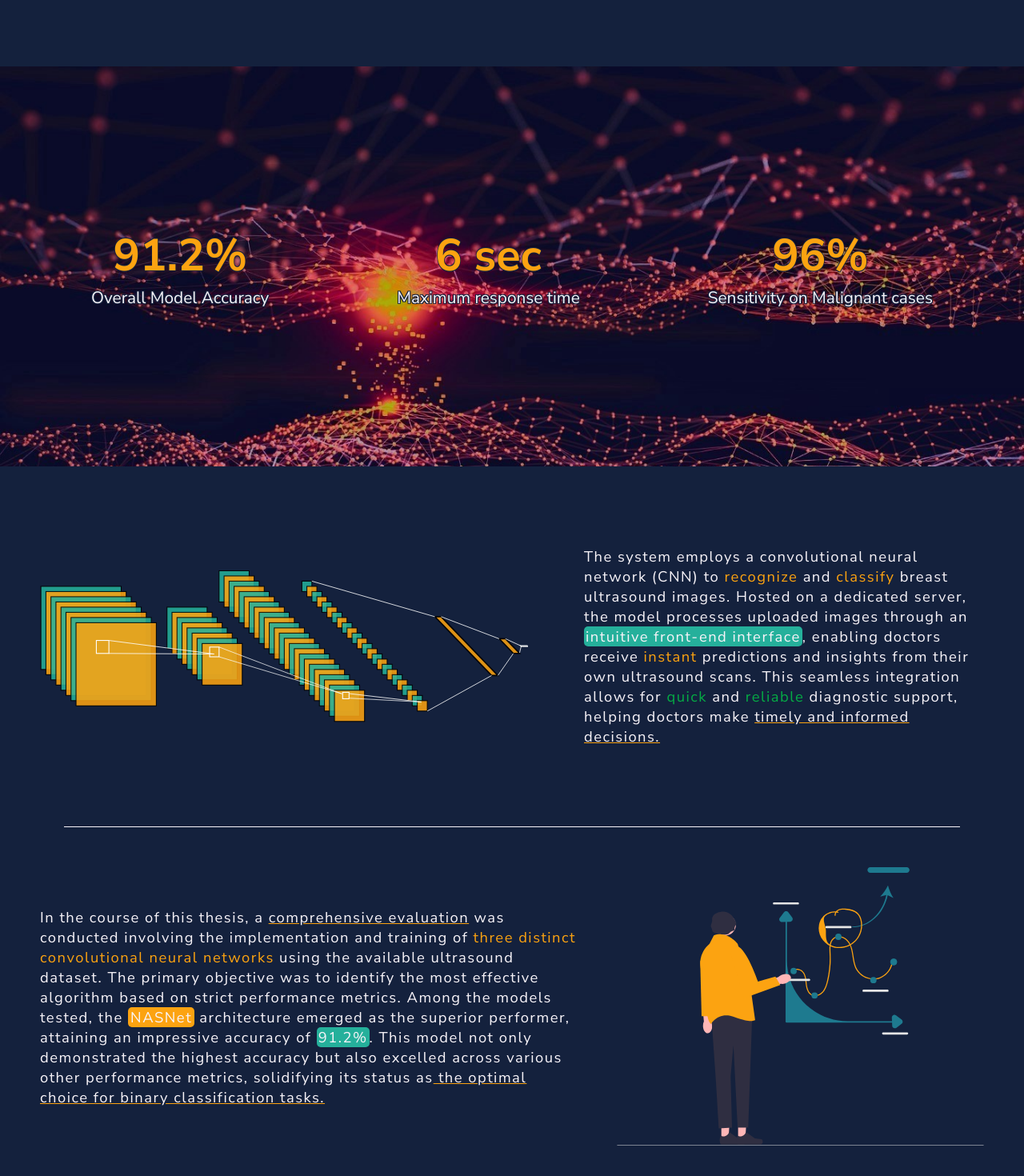
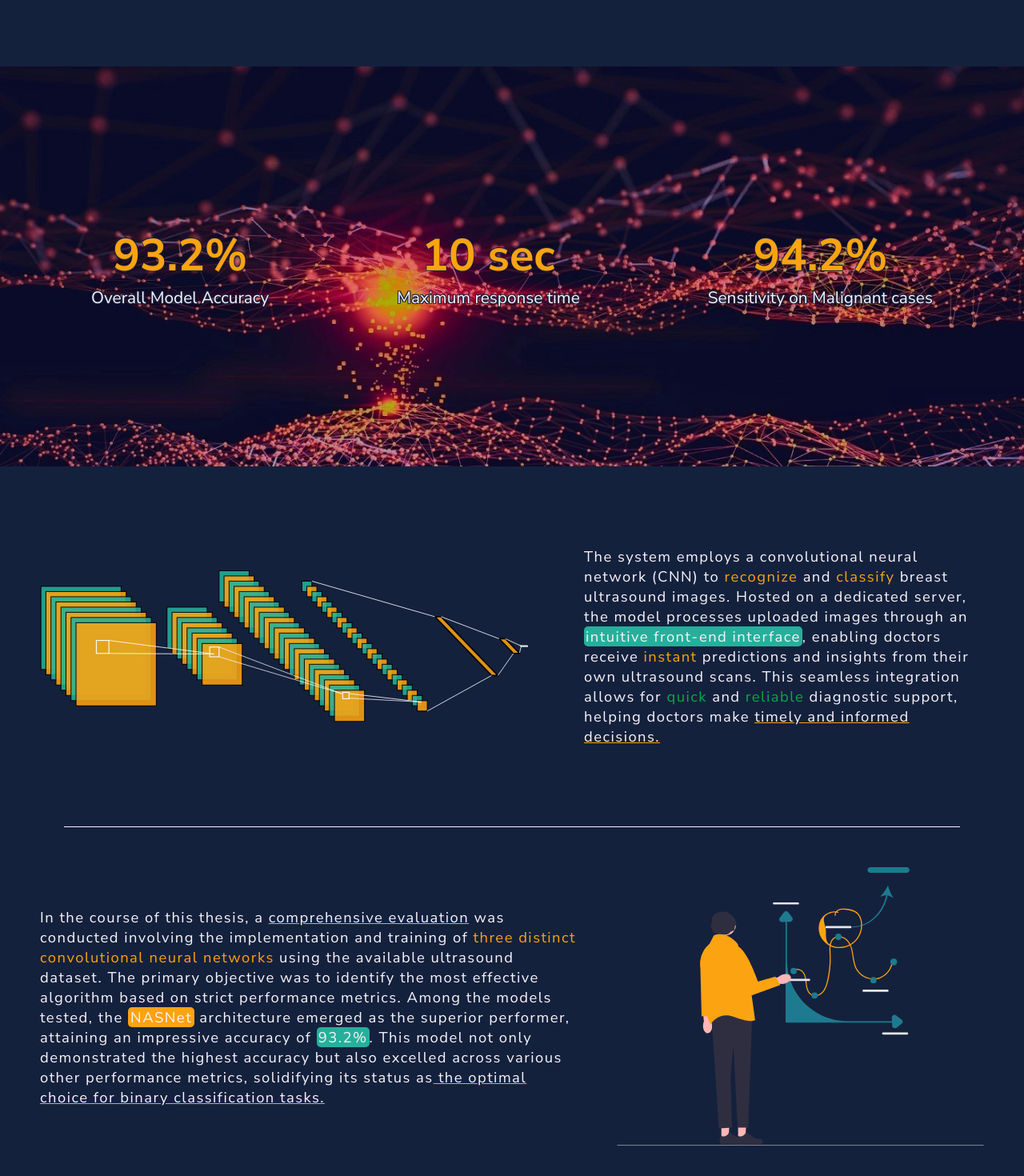
Before and after one commit to christopherkormpos/TumorNet-website, a React (Create React App) app: page / in a window 1280 px wide. Shown: the part 554-2024 px from the top of the page at 80% size. Built offline with nearby package versions, Linux system fonts and the light colour scheme.

Commit message:
accuracy fix

```diff
--- a/src/application.css
+++ b/src/application.css
@@ -67,53 +67,6 @@ h3{
 .prediction-loader::after {
   margin: 8px;
   animation-duration: 3s;
-}
-@keyframes l15{
-  100%{transform: rotate(1turn)}
-}
-@keyframes l1 {
-
-  0%,
-  100% {
-    transform: translate(-40px, -40px);
-    box-shadow: 0 0 #1e7a8f, 0 0 #fca311
-  }
-
-  40% {
-    transform: translate(40px, 40px);
-    box-shadow: -10px -10px #1e7a8f, -20px -20px #fca311
-  }
-
-  50% {
-    transform: translate(40px, 40px);
-    box-shadow: 0 0 #1e7a8f, 0 0 #fca311
-  }
-
-  90% {
-    transform: translate(-40px, -40px);
-    box-shadow: 10px 10px #1e7a8f, 20px 20px #fca311
-  }
-}
-@keyframes fadeInLeft {
-  from {
-    opacity: 0;
-    transform: translateX(-100%);
-  }
-  to {
-    opacity: 1;
-    transform: translateX(0);
-  }
-}
-
-@keyframes fadeInRight {
-  from {
-    opacity: 0;
-    transform: translateX(100%);
-  }
-  to {
-    opacity: 1;
-    transform: translateX(0);
-  }
 }
 .predict-button {
   display: inline-block;
@@ -275,6 +228,32 @@ h3{
   outline: 2px solid #f8f4f9;
   outline-offset: 2px;
 }
+@keyframes l15{
+  100%{transform: rotate(1turn)}
+}
+@keyframes l1 {
+
+  0%,
+  100% {
+    transform: translate(-40px, -40px);
+    box-shadow: 0 0 #1e7a8f, 0 0 #fca311
+  }
+
+  40% {
+    transform: translate(40px, 40px);
+    box-shadow: -10px -10px #1e7a8f, -20px -20px #fca311
+  }
+
+  50% {
+    transform: translate(40px, 40px);
+    box-shadow: 0 0 #1e7a8f, 0 0 #fca311
+  }
+
+  90% {
+    transform: translate(-40px, -40px);
+    box-shadow: 10px 10px #1e7a8f, 20px 20px #fca311
+  }
+}
 @media (max-width: 700px) {
   h3{
     font-size: 0.9em;
--- a/src/components/Pages/Application.jsx
+++ b/src/components/Pages/Application.jsx
@@ -1,7 +1,6 @@
 import React, { useState, useEffect } from 'react';
 import '../../application.css'
-import PredictionChart from '../../components/PredictionChart'; // Adjusted import path
-
+import PredictionChart from '../../components/PredictionChart';
 
 export function Application() {
   const [base64Image, setBase64Image] = useState('');
--- a/src/components/Pages/Home.jsx
+++ b/src/components/Pages/Home.jsx
@@ -23,15 +23,15 @@ export function Home() {
 
       <div className="parallax-container">
         <div className="fade-in-element">
-          <h1>91.2%</h1>
+          <h1>93.2%</h1>
           <p>Overall Model Accuracy</p>
         </div>
         <div className="fade-in-element">
-          <h1>6 sec</h1>
+          <h1>10 sec</h1>
           <p>Maximum response time</p>
         </div>
         <div className="fade-in-element">
-          <h1>96%</h1>
+          <h1>94.2%</h1>
           <p>Sensitivity on Malignant cases</p>
         </div>
       </div>
@@ -57,7 +57,7 @@ export function Home() {
             and training of <span className="highlight2">three distinct convolutional neural networks</span> using the available ultrasound
             dataset. The primary objective was to identify the most effective algorithm based on strict performance metrics.
             Among the models tested, the <span className="highlight3">NASNet</span> architecture emerged as the superior
-            performer, attaining an impressive accuracy of <span className="highlight4">91.2%</span>. This model not only demonstrated the highest
+            performer, attaining an impressive accuracy of <span className="highlight4">93.2%</span>. This model not only demonstrated the highest
             accuracy but also excelled across various other performance metrics, solidifying its status as
             <span className="highlight1"> the optimal choice for binary classification tasks.</span>
           </p>
--- a/src/navbar.css
+++ b/src/navbar.css
@@ -69,28 +69,6 @@
   .btn:hover::before {
     width: 160%;
   }
-
-  @keyframes fadeInLeft {
-    from {
-      opacity: 0;
-      transform: translateX(-100%);
-    }
-    to {
-      opacity: 1;
-      transform: translateX(0);
-    }
-  }
-
-  @keyframes fadeInRight {
-    from {
-      opacity: 0;
-      transform: translateX(100%);
-    }
-    to {
-      opacity: 1;
-      transform: translateX(0);
-    }
-  }
   @media (max-width: 700px) {
     .navbar {
       display: flex; /* add this */
```
